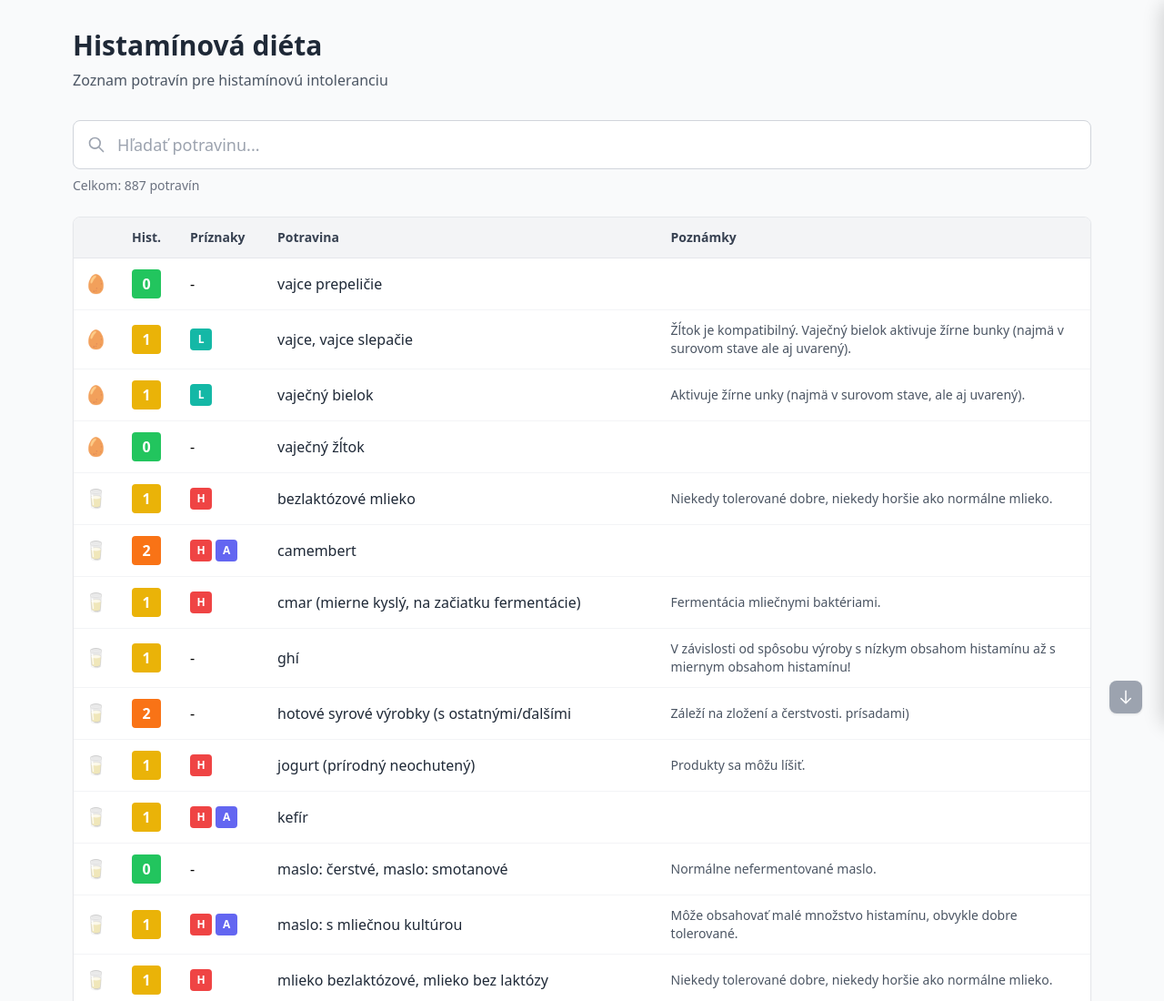
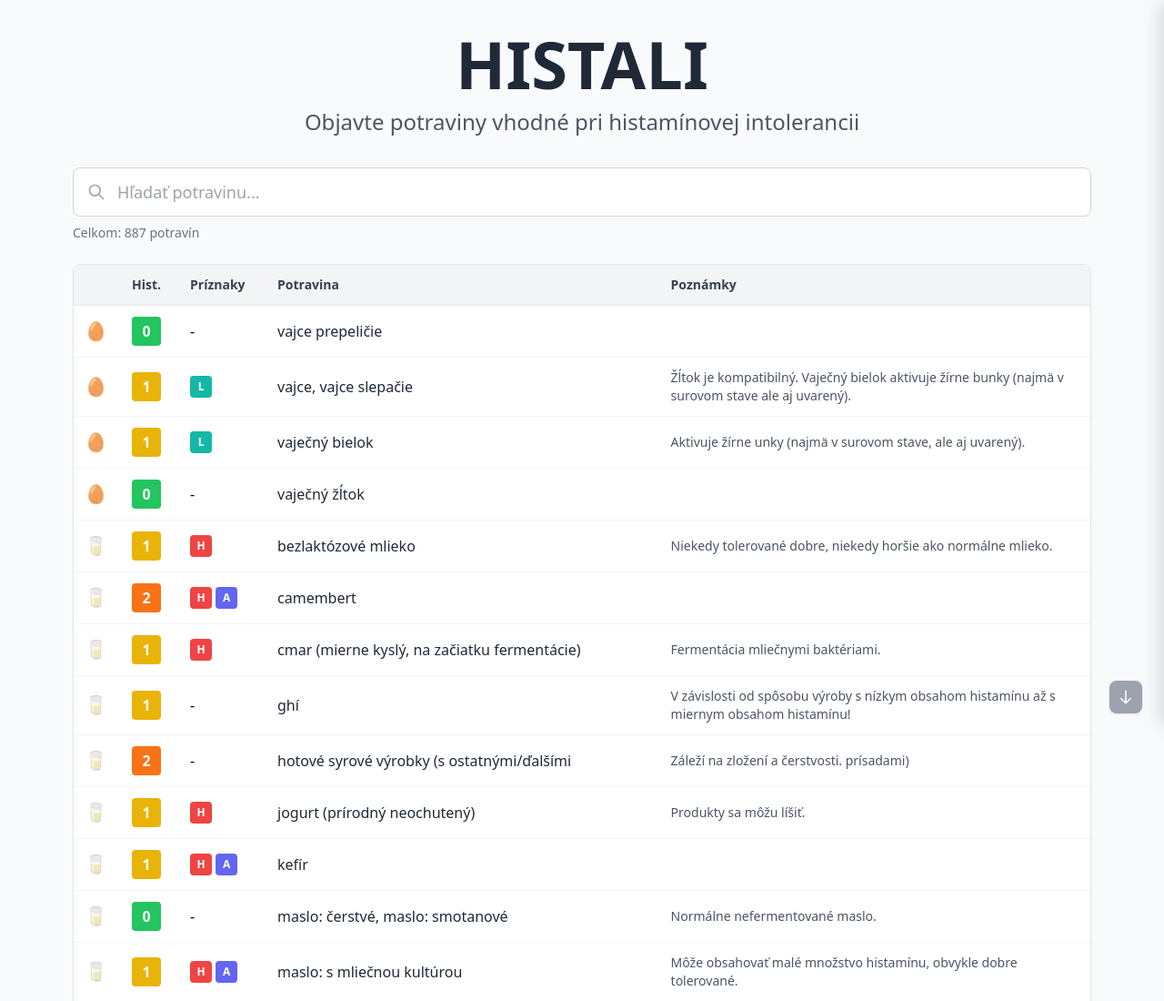
Before and after one commit to adamradvan/histali, a plain HTML site: page index.html in a window 1280 px wide. Shown: the top 1100 px of the page at 91% size. Drawn offline with nearby package versions, Linux system fonts and the light colour scheme.

Commit message:
histali name

```diff
--- a/index.html
+++ b/index.html
@@ -3,7 +3,7 @@
 <head>
     <meta charset="UTF-8">
     <meta name="viewport" content="width=device-width, initial-scale=1.0">
-    <title>Histamínová diéta - Zoznam potravín</title>
+    <title>Histali - Zoznam potravín</title>
     <script src="https://cdn.tailwindcss.com"></script>
     <script>
         tailwind.config = {
@@ -165,9 +165,9 @@
 <body class="bg-gray-50 min-h-screen">
     <div class="max-w-6xl mx-auto px-4 py-8">
         <!-- Header -->
-        <header class="mb-8">
-            <h1 class="text-3xl font-bold text-gray-800 mb-2">Histamínová diéta</h1>
-            <p class="text-gray-600">Zoznam potravín pre histamínovú intoleranciu</p>
+        <header class="mb-8 flex flex-col items-center justify-center" style="min-height: var(--header-size, 15vh);">
+            <h1 class="text-6xl md:text-7xl font-bold text-gray-800 mb-3">HISTALI</h1>
+            <p class="text-xl md:text-2xl text-gray-600">Objavte potraviny vhodné pri histamínovej intolerancii</p>
         </header>
 
         <!-- Search -->
```
